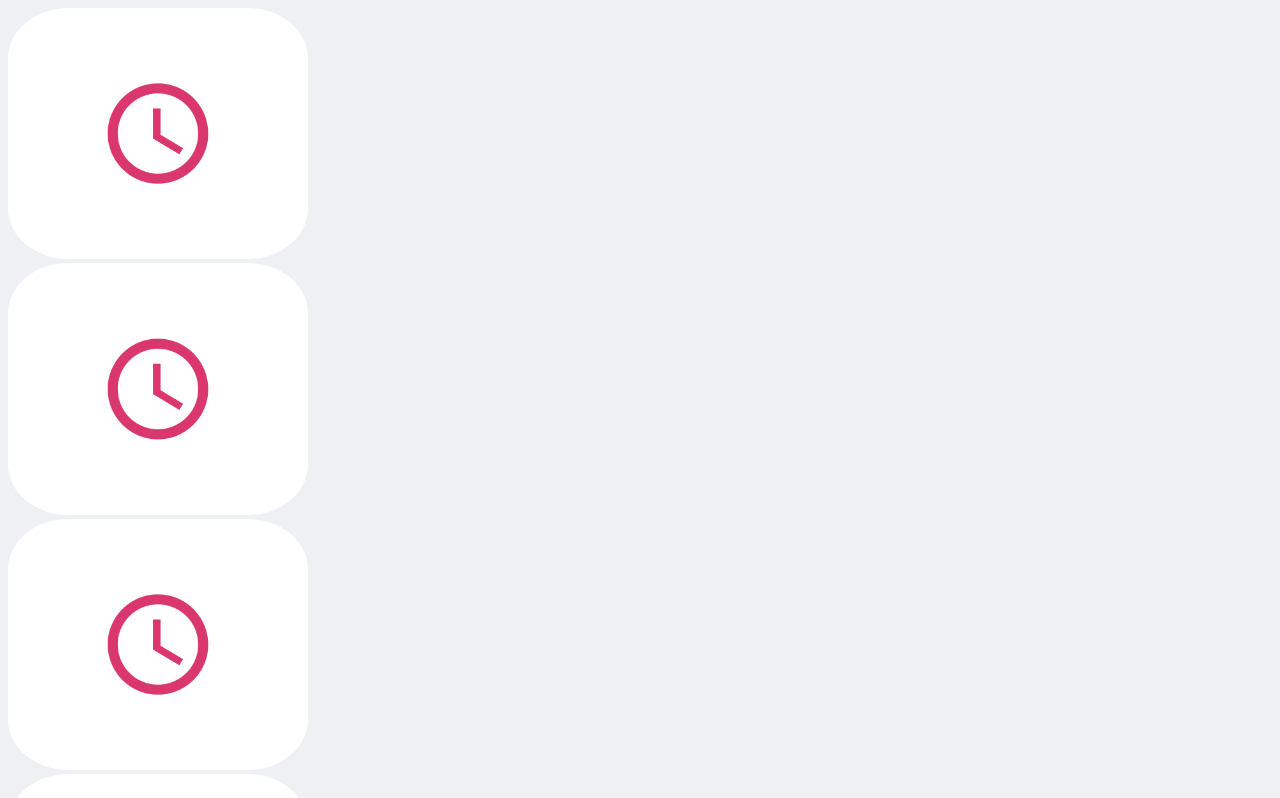
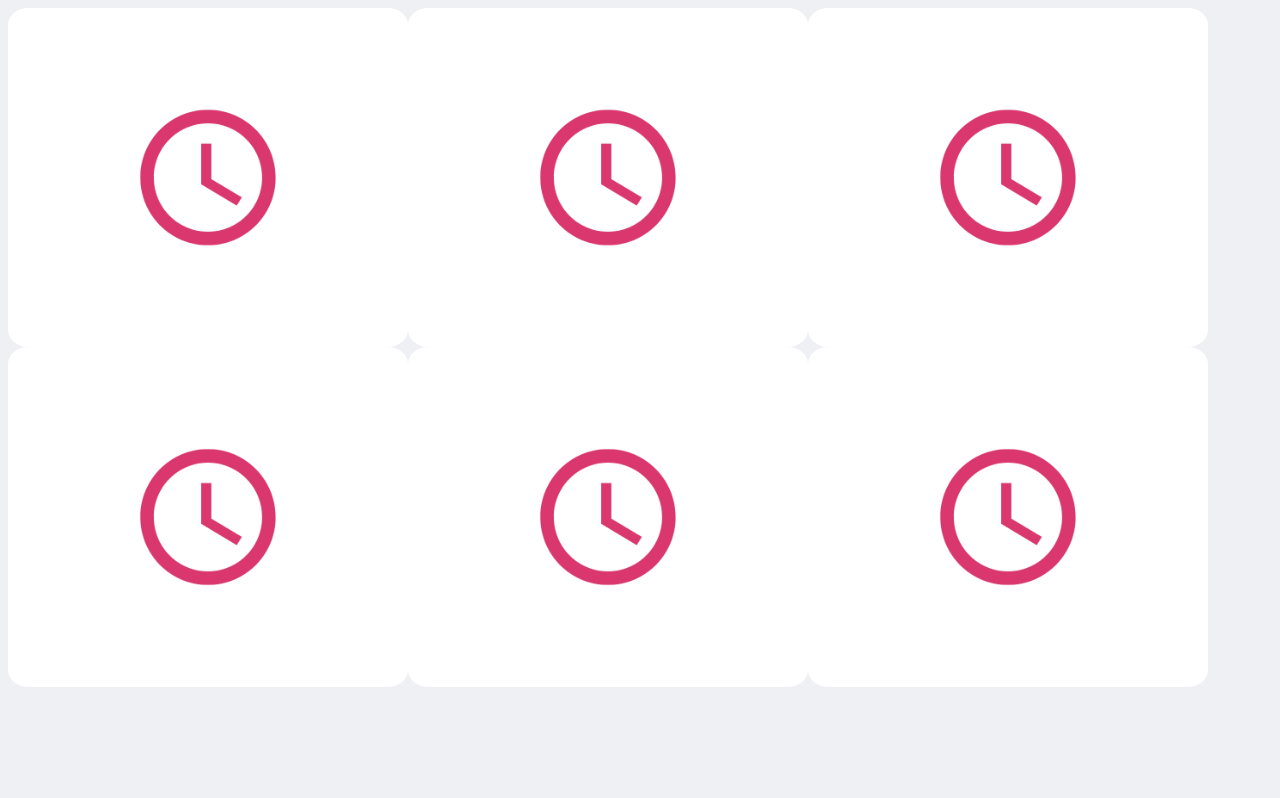
Before and after one commit to kirsty-brewin/KirstyBrewin-Portfolio.github.io, a plain HTML site: page index.html in a window 1280 px wide. Shown: the top 798 px of the page. Drawn offline with Linux system fonts and the light colour scheme.

Commit message:
Add grid positioning

```diff
--- a/main.css
+++ b/main.css
@@ -4,19 +4,20 @@ body {
 }
 
 .project-grid {
-  /* display: grid;
-  grid-template-columns: 400px, 400px, 1fr; */
+  display: grid;
+  grid-template-columns: 400px 400px 400px;
 }
+
 .project {
   position: relative;
-  width: 300px;
+  /* width: 300px; */
 }
 
 .project img {
   width: 100%;
   object-fit: cover;
   height: 100%;
-  border-radius: 20%;
+  border-radius: 5%;
 }
 
 .project .overlay {
```
